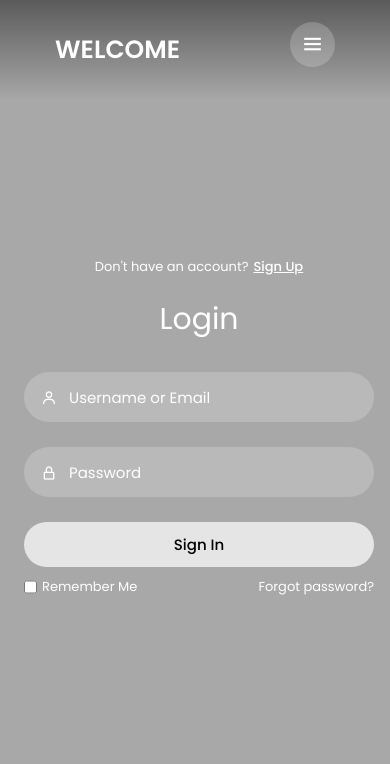
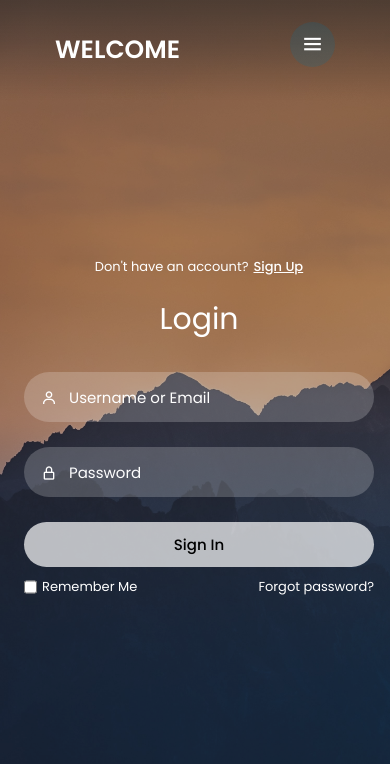
Before and after one commit to Chaitanya1603/Registrationpage, a plain HTML site: page index.html in a window 390 px wide. Drawn offline with nearby package versions, Linux system fonts and the light colour scheme.

Commit message:
changes in files

```diff
--- a/index.html
+++ b/index.html
@@ -6,7 +6,7 @@
     <meta name="viewport" content="width=device-width, initial-scale=1.0">
     <link href='https://unpkg.com/boxicons@2.1.4/css/boxicons.min.css' rel='stylesheet'>
     <link rel="stylesheet" href="style.css">
-    <title>Ludiflex | Login & Registration</title>
+    <title>Login & Registration</title>
 </head>
 <body>
  <div class="wrapper">
--- a/style.css
+++ b/style.css
@@ -8,7 +8,7 @@
     font-family: 'Poppins', sans-serif;
 }
 body{
-    background: url("images/1.jpg");
+    background: url("image1.jpg");
     background-size: cover;
     background-repeat: no-repeat;
     background-attachment: fixed;
@@ -214,7 +214,7 @@ header{
         font-size: 25px;
         color: #fff;
         padding: 10px;
-        background: rgba(255, 255, 255, 0.2);
+        background: rgba(10, 113, 150, 0.2);
         border-radius: 50%;
         cursor: pointer;
         transition: .3s;
```
Also changed, not shown: image1.jpg (added).
